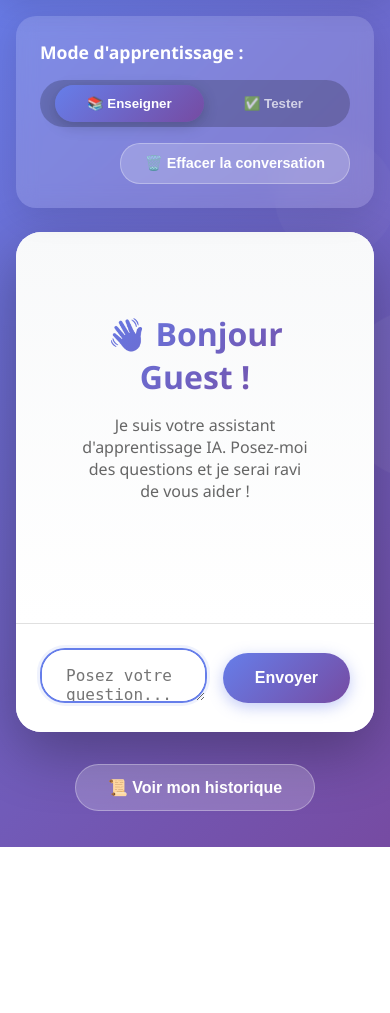
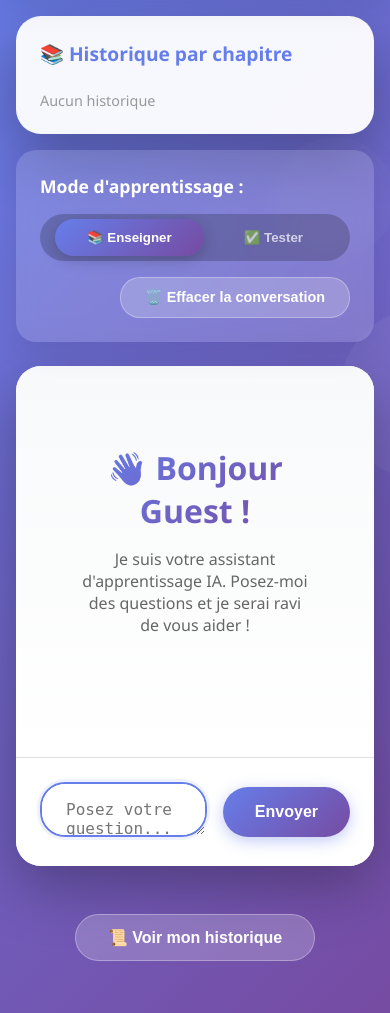
Before and after one commit to edincom/AIProject, a Flask app: page /chat in a window 390 px wide; the page is wider, and only the part inside the window is pictured. Shown: the part 111-1124 px from the top of that part. Before the commit the page ends 958 px from the top of that part, so only its background shows below. Run offline with Flask 3, Linux system fonts and the light colour scheme; data comes from the database, SQL or seed files in the repository; both versions use the stored data as it was after the commit.

Commit message:
Separation of messages according to the chapter in teach mode

```diff
--- a/app.py
+++ b/app.py
@@ -3,6 +3,7 @@ from flask import Flask, render_template, request, redirect, url_for, jsonify, R
 from app.backend.ai import ai_answer_stream, generate_test_question, grade_answer
 from app.tools.database import get_user_history
 import json
+from app.tools.database import get_student_chapter_interactions_grouped
 
 app = Flask(__name__, template_folder="app/templates")
 
@@ -70,6 +71,16 @@ def chat_api():
         import traceback
         traceback.print_exc()
         return jsonify({"reply": "An error occurred with AI backend."}), 500
+
+
+@app.route('/get_chapter_history', methods=['GET'])
+def get_chapter_history():
+    """Get all chapters a student has asked questions about"""
+
+    username = request.args.get('username', 'Guest')
+    chapters = get_student_chapter_interactions_grouped(username)
+
+    return jsonify({"chapters": chapters})
 
 
 @app.route('/test_api', methods=['POST'])
--- a/app/templates/chat.html
+++ b/app/templates/chat.html
@@ -20,7 +20,6 @@
             overflow-x: hidden;
         }
 
-        /* Animated background particles */
         .bg-animation {
             position: fixed;
             width: 100%;
@@ -49,7 +48,6 @@
             }
         }
 
-        /* Navbar */
         .navbar {
             background: rgba(255, 255, 255, 0.1);
             backdrop-filter: blur(10px);
@@ -106,20 +104,75 @@
             box-shadow: 0 5px 15px rgba(0, 0, 0, 0.2);
         }
 
-        /* Main Container */
         .container {
             flex: 1;
             display: flex;
-            flex-direction: column;
-            max-width: 1200px;
+            max-width: 1400px;
             width: 100%;
             margin: 2rem auto;
             padding: 0 1rem;
             position: relative;
             z-index: 1;
+            gap: 1rem;
         }
 
-        /* Mode Selector */
+        .sidebar {
+            width: 300px;
+            background: rgba(255, 255, 255, 0.95);
+            border-radius: 25px;
+            padding: 1.5rem;
+            overflow-y: auto;
+            box-shadow: 0 20px 60px rgba(0, 0, 0, 0.3);
+            display: flex;
+            flex-direction: column;
+            gap: 1rem;
+        }
+
+        .sidebar h3 {
+            color: #667eea;
+            margin-bottom: 0.5rem;
+            font-size: 1.2rem;
+        }
+
+        .chapter-item {
+            padding: 1rem;
+            background: white;
+            border-radius: 15px;
+            cursor: pointer;
+            transition: all 0.3s;
+            border: 2px solid transparent;
+            box-shadow: 0 2px 10px rgba(0, 0, 0, 0.05);
+        }
+
+        .chapter-item:hover {
+            transform: translateX(5px);
+            border-color: #667eea;
+            box-shadow: 0 4px 15px rgba(102, 126, 234, 0.2);
+        }
+
+        .chapter-item.active {
+            background: linear-gradient(135deg, #667eea 0%, #764ba2 100%);
+            color: white;
+        }
+
+        .chapter-title {
+            font-weight: 600;
+            margin-bottom: 0.3rem;
+            font-size: 0.95rem;
+        }
+
+        .chapter-count {
+            font-size: 0.85rem;
+            opacity: 0.8;
+        }
+
+        .main-content {
+            flex: 1;
+            display: flex;
+            flex-direction: column;
+            min-width: 0;
+        }
+
         .mode-selector {
             background: rgba(255, 255, 255, 0.15);
             backdrop-filter: blur(10px);
@@ -188,7 +241,6 @@
             transform: translateY(-2px);
         }
 
-        /* Chat Container */
         .chat-container {
             flex: 1;
             background: rgba(255, 255, 255, 0.95);
@@ -200,7 +252,6 @@
             min-height: 500px;
         }
 
-        /* Chat Messages */
         .chat-messages {
             flex: 1;
             padding: 2rem;
@@ -286,7 +337,6 @@
             border: 1px solid #e0e0e0;
         }
 
-        /* Test Mode Specific */
         .test-question-box {
             background: #fff3cd;
             border-left: 4px solid #ffc107;
@@ -376,7 +426,6 @@
             line-height: 1.6;
         }
 
-        /* Welcome Message */
         .welcome-message {
             text-align: center;
             padding: 3rem 2rem;
@@ -392,7 +441,6 @@
             background-clip: text;
         }
 
-        /* Chat Input */
         .chat-input {
             padding: 1.5rem;
             background: white;
@@ -452,7 +500,6 @@
             cursor: not-allowed;
         }
 
-        /* Loading Animation */
         .loading {
             display: inline-flex;
             gap: 0.3rem;
@@ -474,7 +521,6 @@
             40% { transform: scale(1); }
         }
 
-        /* Error Message */
         .error-message {
             background: #fee;
             color: #c33;
@@ -483,7 +529,6 @@
             border-left: 4px solid #c33;
         }
 
-        /* Test Mode States */
         .test-state {
             display: none;
         }
@@ -492,7 +537,6 @@
             display: block;
         }
 
-        /* Responsive */
         @media (max-width: 768px) {
             .navbar {
                 padding: 1rem;
@@ -500,6 +544,12 @@
 
             .container {
                 margin: 1rem auto;
+                flex-direction: column;
+            }
+
+            .sidebar {
+                width: 100%;
+                max-height: 200px;
             }
 
             .message {
@@ -522,7 +572,6 @@
     </style>
 </head>
 <body>
-    <!-- Animated Background -->
     <div class="bg-animation">
         <div class="particle" style="width: 100px; height: 100px; top: 10%; left: 10%; animation-delay: 0s;"></div>
         <div class="particle" style="width: 150px; height: 150px; top: 60%; left: 80%; animation-delay: 2s;"></div>
@@ -530,7 +579,6 @@
         <div class="particle" style="width: 120px; height: 120px; top: 30%; left: 70%; animation-delay: 6s;"></div>
     </div>
 
-    <!-- Navbar -->
     <nav class="navbar">
         <div class="logo">StudyBot AI</div>
         <div class="user-info">
@@ -539,9 +587,13 @@
         </div>
     </nav>
 
-    <!-- Main Container -->
     <div class="container">
-        <!-- Mode Selector -->
+        <div class="sidebar">
+            <h3>📚 Historique par chapitre</h3>
+            <div id="chapterList"></div>
+        </div>
+
+        <div class="main-content">
             <div class="mode-selector">
                 <label>Mode d'apprentissage :</label>
                 <div class="mode-toggle">
@@ -551,7 +603,6 @@
                 <button class="btn-clear-chat" id="clearChatBtn">🗑️ Effacer la conversation</button>
             </div>
 
-        <!-- Chat Container -->
             <div class="chat-container">
                 <div class="chat-messages" id="chatMessages">
                     <div class="welcome-message">
@@ -567,6 +618,7 @@
                     <button class="btn-send" id="sendBtn">Envoyer</button>
                 </div>
             </div>
+        </div>
 
         <div style="margin-top: 2rem; text-align: center;">
             <button onclick="loadHistory()" style="padding: 0.8rem 2rem; background: rgba(255, 255, 255, 0.2); border: 1px solid rgba(255, 255, 255, 0.3); border-radius: 25px; color: white; cursor: pointer; font-weight: 600; font-size: 1rem; transition: all 0.3s;">
@@ -579,25 +631,77 @@
     </div>
 
     <script>
-        // Get username from the template
         const username = "{{ username }}";
-
         let currentMode = 'teach';
-        let testState = 'idle'; // idle, waiting_for_question, waiting_for_answer
+        let testState = 'idle';
         let currentQuestion = '';
         let modeChangeLocked = false;
 
         // Store conversations separately for each mode
         let teachMessages = [];
         let testMessages = [];
+        let chapterHistories = {};
+        let currentChapter = null;
 
         const chatMessages = document.getElementById('chatMessages');
         const userInput = document.getElementById('user-input');
         const sendBtn = document.getElementById('sendBtn');
         const modeOptions = document.querySelectorAll('.mode-option');
         const welcomeText = document.getElementById('welcome-text');
+        const chapterList = document.getElementById('chapterList');
 
-        // Mode toggle
+        async function loadChapterHistory() {
+            try {
+                const response = await fetch(`/get_chapter_history?username=${encodeURIComponent(username)}`);
+                const data = await response.json();
+
+                chapterHistories = data.chapters || {};
+                renderChapterList();
+            } catch (error) {
+                console.error('Error loading chapter history:', error);
+            }
+        }
+
+        function renderChapterList() {
+            chapterList.innerHTML = '';
+
+            const chapters = Object.keys(chapterHistories);
+            if (chapters.length === 0) {
+                chapterList.innerHTML = '<p style="color: #999; font-size: 0.9rem;">Aucun historique</p>';
+                return;
+            }
+
+            chapters.forEach(chapter => {
+                const count = chapterHistories[chapter].length;
+                const item = document.createElement('div');
+                item.className = 'chapter-item';
+                if (chapter === currentChapter) {
+                    item.classList.add('active');
+                }
+                item.innerHTML = `
+                    <div class="chapter-title">${escapeHtml(chapter)}</div>
+                    <div class="chapter-count">${count} interaction${count > 1 ? 's' : ''}</div>
+                `;
+                item.onclick = () => loadChapterConversation(chapter);
+                chapterList.appendChild(item);
+            });
+        }
+
+        function loadChapterConversation(chapter) {
+            currentChapter = chapter;
+            renderChapterList();
+
+            chatMessages.innerHTML = '';
+            const interactions = chapterHistories[chapter] || [];
+
+            interactions.forEach(interaction => {
+                addMessage(interaction.question, 'user');
+                addMessage(interaction.answer, 'ai');
+            });
+
+            chatMessages.scrollTop = chatMessages.scrollHeight;
+        }
+
         modeOptions.forEach(option => {
             option.addEventListener('click', () => {
                 if (modeChangeLocked && option.dataset.mode !== currentMode) {
@@ -607,14 +711,12 @@
 
                 // Save current conversation before switching
                 saveCurrentConversation();
-
                 modeOptions.forEach(opt => opt.classList.remove('active'));
                 option.classList.add('active');
                 currentMode = option.dataset.mode;
                 testState = 'idle';
                 currentQuestion = '';
 
-                // Update welcome message
                 if (currentMode === 'test') {
                     welcomeText.textContent = "Mode test : Entrez un sujet pour générer une question d'évaluation.";
                     userInput.placeholder = "Ex: La Seconde Guerre mondiale";
@@ -623,12 +725,10 @@
                     userInput.placeholder = "Posez votre question...";
                 }
 
-                // Load conversation for new mode
                 loadConversation();
             });
         });
 
-        // Save current conversation to memory
         function saveCurrentConversation() {
             const messages = Array.from(chatMessages.children).map(child => ({
                 html: child.outerHTML,
@@ -636,24 +736,19 @@
             }));
 
             if (currentMode === 'teach') {
-                teachMessages = messages;
+                teachMessages += messages;
             } else {
-                testMessages = messages;
+                testMessages += messages;
             }
         }
 
-        // Load conversation from memory
         function loadConversation() {
-            // Clear current messages
             chatMessages.innerHTML = '';
-
             const messages = currentMode === 'teach' ? teachMessages : testMessages;
 
             if (messages.length === 0) {
-                // Show welcome message if no conversation exists
                 showWelcomeMessage();
             } else {
-                // Restore saved messages
                 messages.forEach(msg => {
                     const tempDiv = document.createElement('div');
                     tempDiv.innerHTML = msg.html;
@@ -661,11 +756,9 @@
                 });
             }
 
-            // Scroll to bottom
             chatMessages.scrollTop = chatMessages.scrollHeight;
         }
 
-        // Show welcome message
         function showWelcomeMessage() {
             const welcomeDiv = document.createElement('div');
             welcomeDiv.className = 'welcome-message';
@@ -678,32 +771,28 @@
             chatMessages.appendChild(welcomeDiv);
         }
 
-        // Optional: Clear current mode conversation (can be called from UI)
         function clearCurrentConversation() {
             if (currentMode === 'teach') {
                 teachMessages = [];
             } else {
                 testMessages = [];
             }
+            currentChapter = null;
             loadConversation();
         }
 
-        // Auto-resize textarea
         userInput.addEventListener('input', function() {
             this.style.height = 'auto';
             this.style.height = (this.scrollHeight) + 'px';
         });
 
-        // Send message handler
         async function sendMessage() {
             const message = userInput.value.trim();
             if (!message) return;
 
-            // Remove welcome message if it exists (only from DOM, not from saved state)
             const welcomeMsg = document.querySelector('.welcome-message');
             if (welcomeMsg) {
                 welcomeMsg.remove();
-                // Also remove from saved messages
                 if (currentMode === 'teach') {
                     teachMessages = teachMessages.filter(msg => !msg.classes.includes('welcome-message'));
                 } else {
@@ -721,14 +810,11 @@
             userInput.style.height = 'auto';
         }
 
-        // TEACH MODE: Ask questions to teacher
         async function handleTeachMode(message) {
-            // Add user message
             addMessage(message, 'user');
             sendBtn.disabled = true;
             userInput.disabled = true;
 
-            // Create AI message container for streaming
             const aiMessageDiv = createMessageContainer('ai');
             const aiContentDiv = aiMessageDiv.querySelector('.message-content');
 
@@ -749,7 +835,6 @@
                     throw new Error('Erreur de connexion avec le serveur');
                 }
 
-                // Handle Server-Sent Events (SSE) streaming
                 const reader = response.body.getReader();
                 const decoder = new TextDecoder();
                 let buffer = '';
@@ -760,10 +845,8 @@
                     if (done) break;
 
                     buffer += decoder.decode(value, {stream: true});
-
-                    // Process complete messages (separated by \n\n)
                     const messages = buffer.split('\n\n');
-                    buffer = messages.pop(); // Keep incomplete message in buffer
+                    buffer = messages.pop();
 
                     for (const message of messages) {
                         if (message.startsWith('data: ')) {
@@ -773,9 +856,7 @@
                                 if (data.error) {
                                     aiContentDiv.innerHTML = `<span style="color:red;">${escapeHtml(data.error)}</span>`;
                                 } else if (data.token) {
-                                    // Append each token as it arrives
                                     aiContentDiv.textContent += data.token;
-                                    // Auto-scroll to bottom
                                     chatMessages.scrollTop = chatMessages.scrollHeight;
                                 }
                             } catch (err) {
@@ -784,6 +865,8 @@
                         }
                     }
                 }
+
+                await loadChapterHistory();
 
             } catch (error) {
                 aiContentDiv.innerHTML = `<span style="color:red;">Désolé, une erreur est survenue. Veuillez réessayer.</span>`;
@@ -795,13 +878,10 @@
             }
         }
 
-        // TEST MODE: Generate questions and grade answers
         async function handleTestMode(message) {
             if (testState === 'idle') {
-                // Step 1: Generate a question
                 await generateQuestion(message);
             } else if (testState === 'waiting_for_answer') {
-                // Step 2: Grade the answer
                 await gradeAnswer(message);
             }
         }
@@ -811,7 +891,6 @@
             sendBtn.disabled = true;
             userInput.disabled = true;
 
-            // Show loading
             const loadingDiv = createMessageContainer('ai');
             const loadingContent = loadingDiv.querySelector('.message-content');
             loadingContent.innerHTML = '<div class="loading"><span></span><span></span><span></span></div> Génération de la question...';
@@ -829,8 +908,6 @@
                 });
 
                 const data = await response.json();
-
-                // Remove loading message
                 loadingDiv.remove();
 
                 if (data.success) {
@@ -838,7 +915,6 @@
                     testState = 'waiting_for_answer';
                     modeChangeLocked = true;
 
-                    // Display the question
                     const questionDiv = createMessageContainer('ai');
                     const questionContent = questionDiv.querySelector('.message-content');
                     questionContent.innerHTML = `
@@ -872,7 +948,6 @@
             sendBtn.disabled = true;
             userInput.disabled = true;
 
-            // Show loading
             const loadingDiv = createMessageContainer('ai');
             const loadingContent = loadingDiv.querySelector('.message-content');
             loadingContent.innerHTML = '<div class="loading"><span></span><span></span><span></span></div> Évaluation en cours...';
@@ -893,14 +968,10 @@
                 });
 
                 const data = await response.json();
-
-                // Remove loading message
                 loadingDiv.remove();
 
                 if (data.success) {
                     displayGradingResult(data.grading);
-
-                    // Reset test state
                     testState = 'idle';
                     modeChangeLocked = false;
                     currentQuestion = '';
@@ -1002,7 +1073,6 @@
             return div.innerHTML;
         }
 
-        // Event listeners
         sendBtn.addEventListener('click', sendMessage);
 
         document.getElementById('clearChatBtn').addEventListener('click', () => {
@@ -1018,7 +1088,7 @@
             }
         });
 
-        // Focus input on load
+        loadChapterHistory();
         userInput.focus();
 
         async function loadHistory() {
```
Also changed, not shown: app/tools/database.py (+48 -0 lines), student_results.db. Lines whose indentation alone changed are shown as unchanged.
